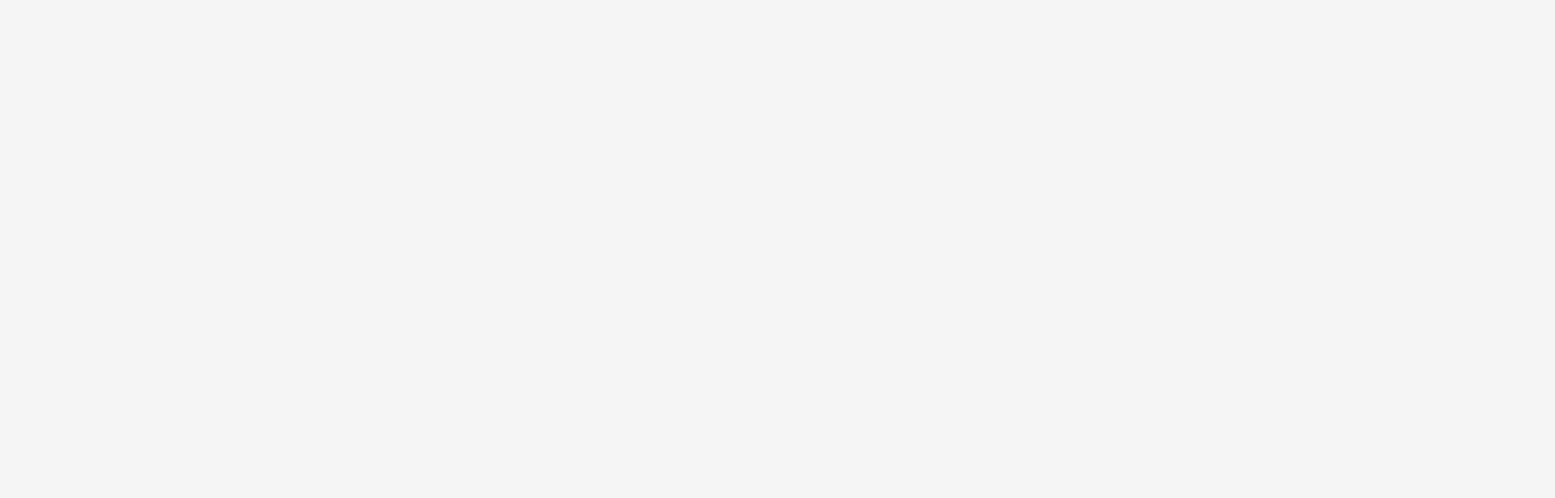
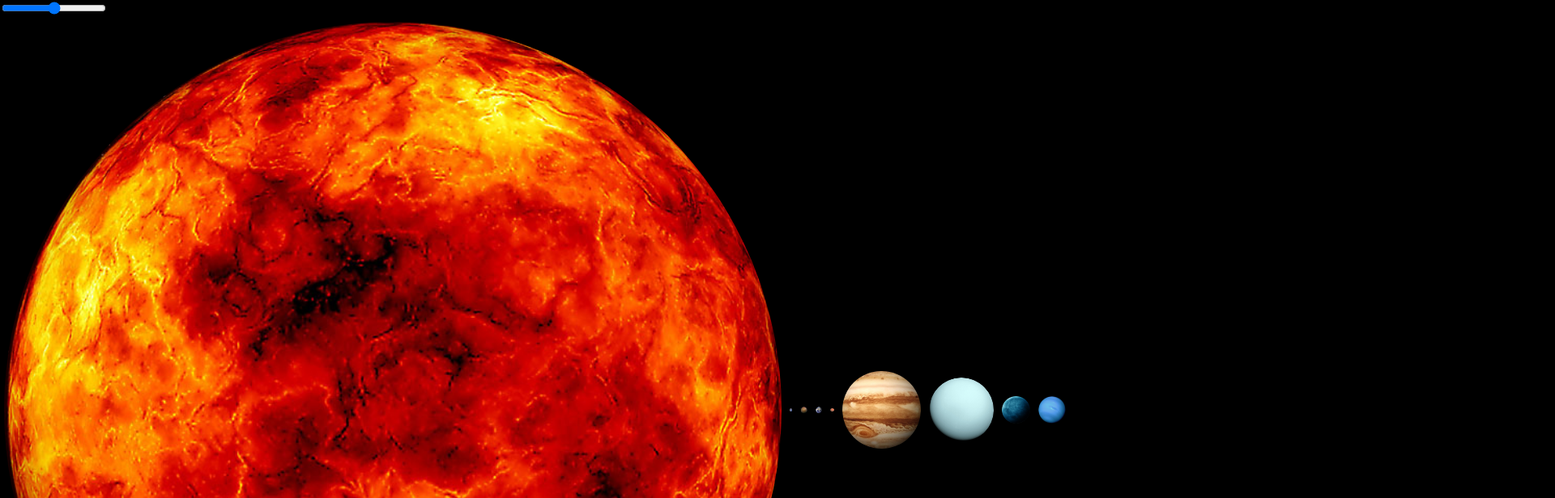
Before and after one commit to murziksasha/solar_system_miniProject, a plain HTML site: page index.html in a window 1280 px wide. Shown: the top 616 px of the page at 81% size, 1920 px wide, since content can reach past the window. Drawn offline with Linux system fonts and the light colour scheme.

Commit message:
project DONE

```diff
--- a/css/style.css
+++ b/css/style.css
@@ -1,13 +1,26 @@
+:root {
+  --divider: 1450;
+  --sun: 1392000px;
+  --mercury: 4879px;
+  --venus: 12103px;
+  --earth: 12742px;
+  --mars: 6780px;
+  --jupiter: 139822px;
+  --saturn: 116464px;
+  --uranus: 50724px;
+  --neptune: 49244px;
+}
+
 body {
   font-family: sans-serif;
   margin: 0;
   padding: 0;
-  background-color: #f5f5f5;
-  width: 4000px;
+  background-color: #000;
+  width: 12000px;
   overflow-x: scroll;
 }
 
-.system {
+.solar-system {
   display: flex;
   align-items: center;
 }
@@ -21,36 +34,54 @@ body {
 
 .sun {
   background-image: url(../images/sun.png);
+  width: calc(var(--sun)/var(--divider));
+  height: calc(var(--sun)/var(--divider));
 }
 
 .mercury {
   background-image: url(../images/mercury.png);
+  width: calc(var(--mercury)/var(--divider));
+  height: calc(var(--mercury)/var(--divider));
 }
 
 .venus {
   background-image: url(../images/venus.png);
+  width: calc(var(--venus)/var(--divider));
+  height: calc(var(--venus)/var(--divider));
 }
 
 .earth {
   background-image: url(../images/earth.png);
+  width: calc(var(--earth)/var(--divider));
+  height: calc(var(--earth)/var(--divider));
 }
 
 .mars {
   background-image: url(../images/mars.png);
+  width: calc(var(--mars)/var(--divider));
+  height: calc(var(--mars)/var(--divider));
 }
 
 .jupiter {
   background-image: url(../images/jupiter.png);
+  width: calc(var(--jupiter)/var(--divider));
+  height: calc(var(--jupiter)/var(--divider));
 }
 
 .saturn {
   background-image: url(../images/saturn.png);
+  width: calc(var(--saturn)/var(--divider));
+  height: calc(var(--saturn)/var(--divider));
 }
 
 .uranus {
   background-image: url(../images/uranus.png);
+  width: calc(var(--uranus)/var(--divider));
+  height: calc(var(--uranus)/var(--divider));
 }
 
 .neptune {
   background-image: url(../images/neptune.png);
+  width: calc(var(--neptune)/var(--divider));
+  height: calc(var(--neptune)/var(--divider));
 }
--- a/index.html
+++ b/index.html
@@ -11,6 +11,7 @@
 
 <body>
 
+  <input class="range" type="range" min="-9000" max="-100">
   <div class="solar-system">
     <div class="sun sphere"></div>
     <div class="mercury sphere"></div>
--- a/js/main.js
+++ b/js/main.js
@@ -1,5 +1,12 @@
 "use strict";
 document.addEventListener('DOMContentLoaded', () => {
-    console.log('hello from solar');
+    let range = document.querySelector('.range');
+    let divider = document.querySelector('body');
+    range.addEventListener('input', (e) => {
+        const target = e.target;
+        const absCountWithoutMinus = Math.abs(+target.value);
+        divider.style.setProperty('--divider', '' + absCountWithoutMinus);
+        console.log(divider.style.getPropertyValue('--divider'));
+    });
 });
 //# sourceMappingURL=main.js.map
```
Also changed, not shown: 2 other files.
